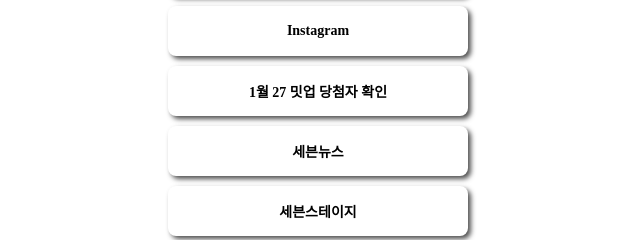
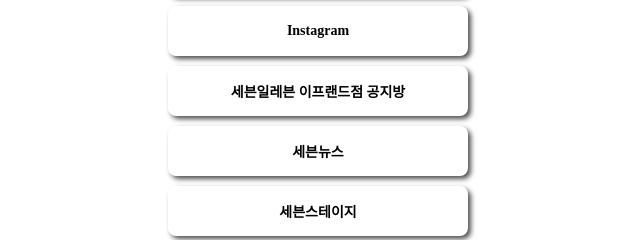
Before and after one commit to triple100/ziuqprofile, a plain HTML site: page index.html in a window 1280 px wide. Shown: the part 452-692 px from the top of the page, 322-962 px from the left. Drawn offline with Linux system fonts and the light colour scheme.

Commit message:
Update index.html

```diff
--- a/index.html
+++ b/index.html
@@ -89,7 +89,7 @@
             <p class="sub"></p>
             <a target="_blank" href="https://apps.apple.com/kr/app/ifland-a-whole-new-metaverse/id1497650185?l=en/">이프랜드 다운로드</a>
             <a target="_blank" href="https://instagram.com/sooooo_ok?igshid=YWJhMjlhZTc=/">Instagram</a>
-            <a target="_blank" href="https://link.ifland.ai/4kXS/">1월 27 밋업 당첨자 확인</a>
+            <a target="_blank" href="https://link.ifland.ai/4kXS/">세븐일레븐 이프랜드점 공지방</a>
             <a target="_blank" href="https://link.ifland.ai/GCSA/">세븐뉴스</a>
             <a target="_blank" href="https://link.ifland.ai/r7iC/">세븐스테이지</a>
             <a target="_blank" href="https://link.ifland.ai/2sgw/">세분일낼분(2/17 업데이트예정)</a>
```
